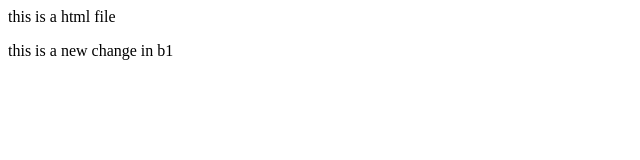
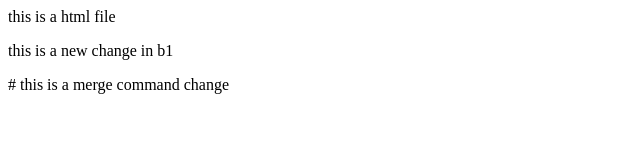
Before and after one commit to DEV-prabh/index, a plain HTML site: page index.html in a window 1280 px wide. Shown: the whole page, without its empty margins (0-640 px from the left). Drawn offline with Linux system fonts and the light colour scheme.

Commit message:
new update message in b1

```diff
--- a/index.html
+++ b/index.html
@@ -1,2 +1,3 @@
 <p>this is a html file <p>
     <p>this is a new change in b1<p>
+        # this is a merge command change
```
